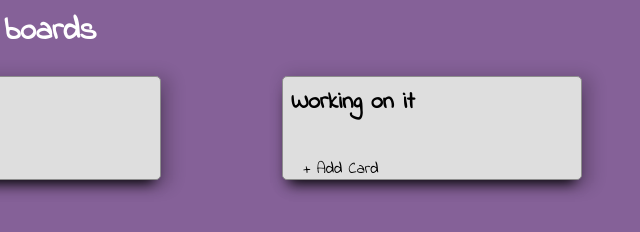
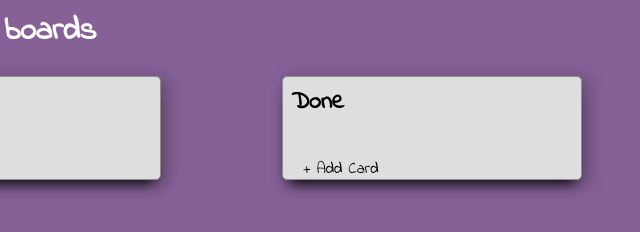
Before and after one commit to FredrikHj/trello-grupp4, a website: page index.html in a window 1280 px wide. Shown: the full height of the page, 629-1269 px from the left. Drawn offline with Linux system fonts and the light colour scheme.

Commit message:
more styling

```diff
--- a/index.html
+++ b/index.html
@@ -49,7 +49,7 @@
 
         <div class="boards__container">
       <section class="boards">
-        <p class="boards__iteamHead">Working on it</p>
+        <p class="boards__iteamHead">Done</p>
         <div class="boards__iteamsContainerDone">
         </div>
         <a class="boards__addCardBtn boards__addCardBtnDone"><span class="text__addCardBtn boards__addCardBtnDone">+ Add Card</span></a>
```
